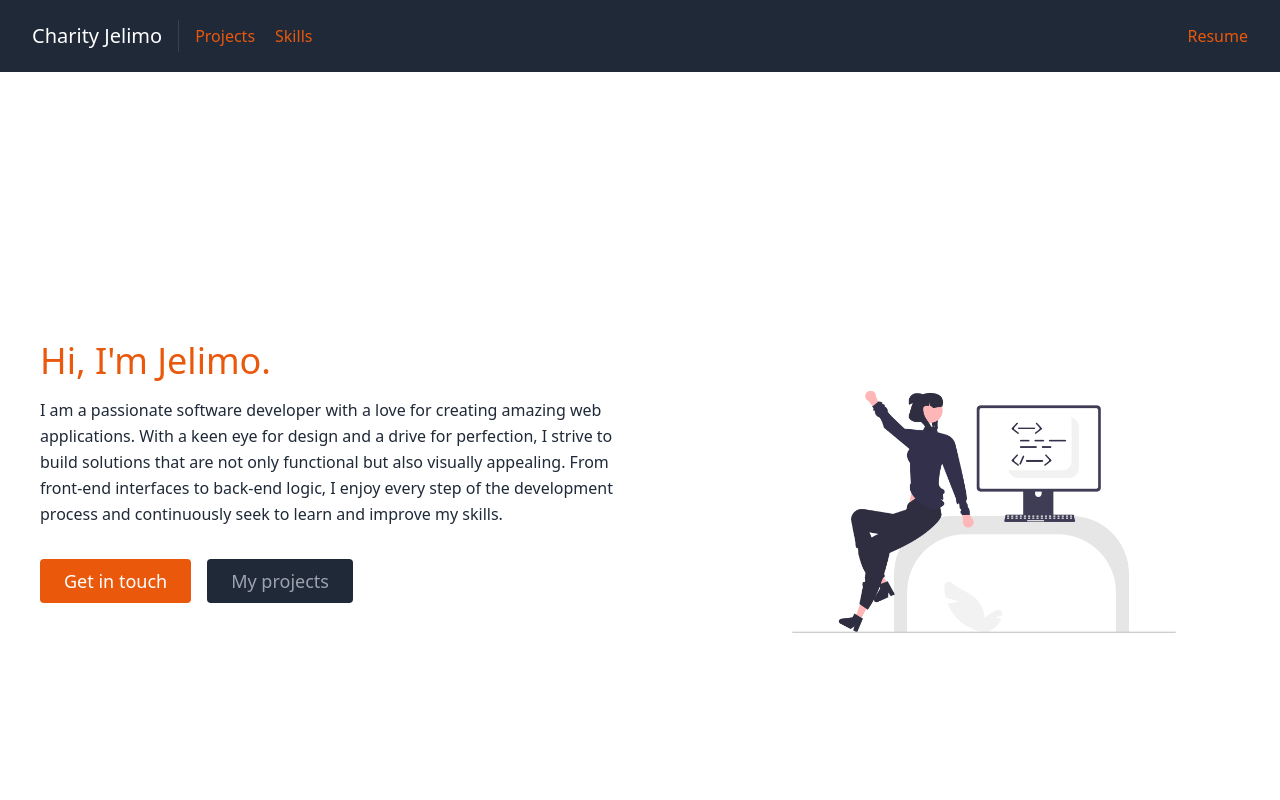
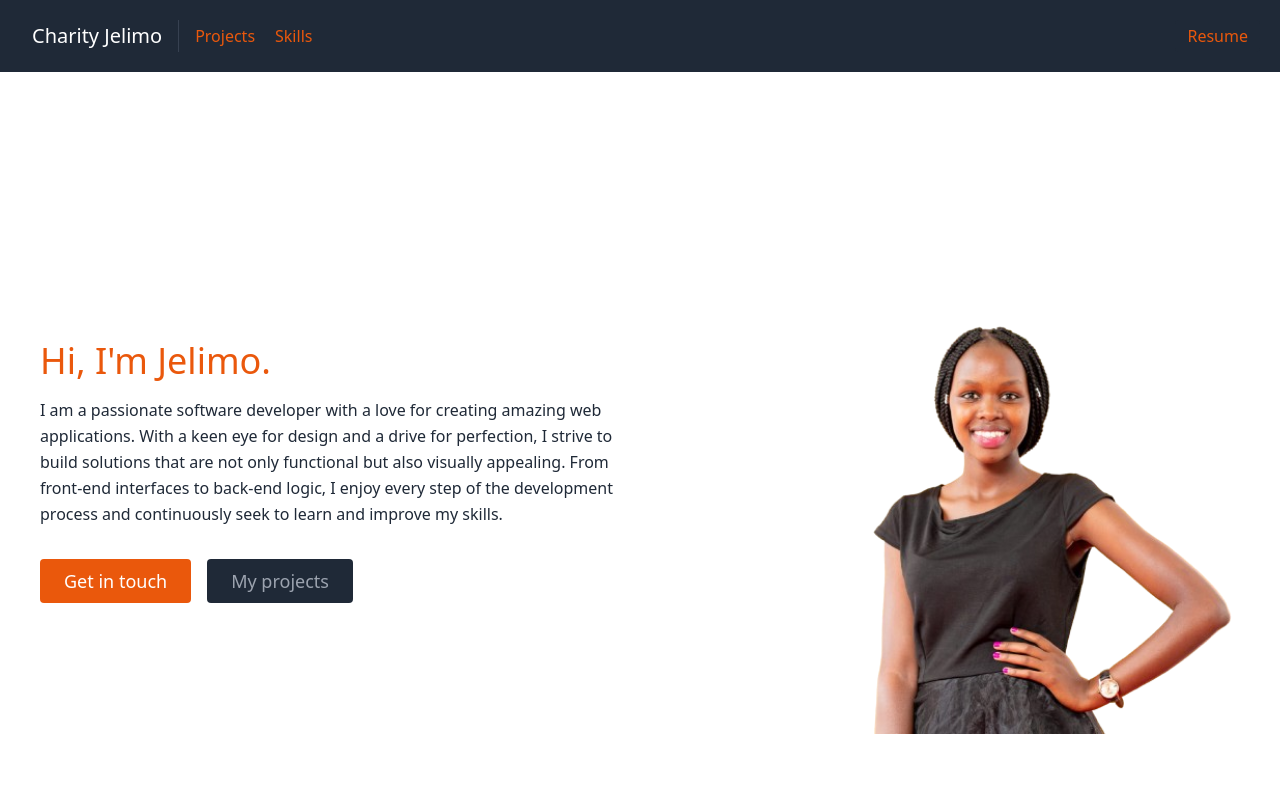
Before and after one commit to jelimo-charity/portfollio, a React (Vite) app: page / in a window 1280 px wide. Shown: the top 800 px of the page. Built offline with nearby package versions, Linux system fonts and the light colour scheme.

Commit message:
updated the image

```diff
--- a/src/components/About.jsx
+++ b/src/components/About.jsx
@@ -1,4 +1,4 @@
-import developerActivity from '../assets/images/undrawe.png'
+import developerActivity from '../assets/images/me.png'
 
 const About = () => {
   return (
@@ -26,7 +26,7 @@ const About = () => {
         </div>
         <div className="lg:max-w-lg lg:w-full md:w-1/2 w-5/6">
           <img
-            className="object-cover object-center rounded mt-20 w-200"
+            className="object-cover object-center rounded w-full"
             alt="developer activity"
             src={developerActivity}
             style={{ maxHeight: '75vh' }}
```
Also changed, not shown: src/assets/images/me.png (added).
